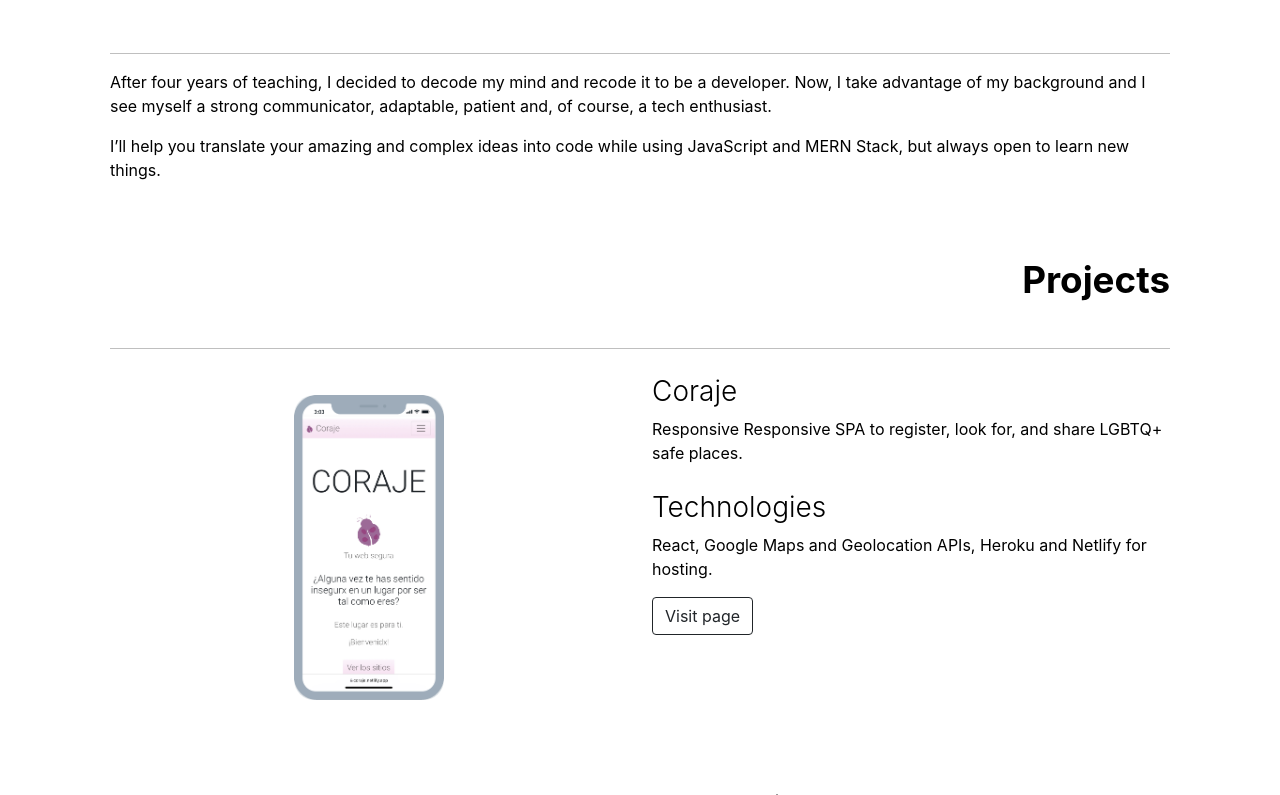
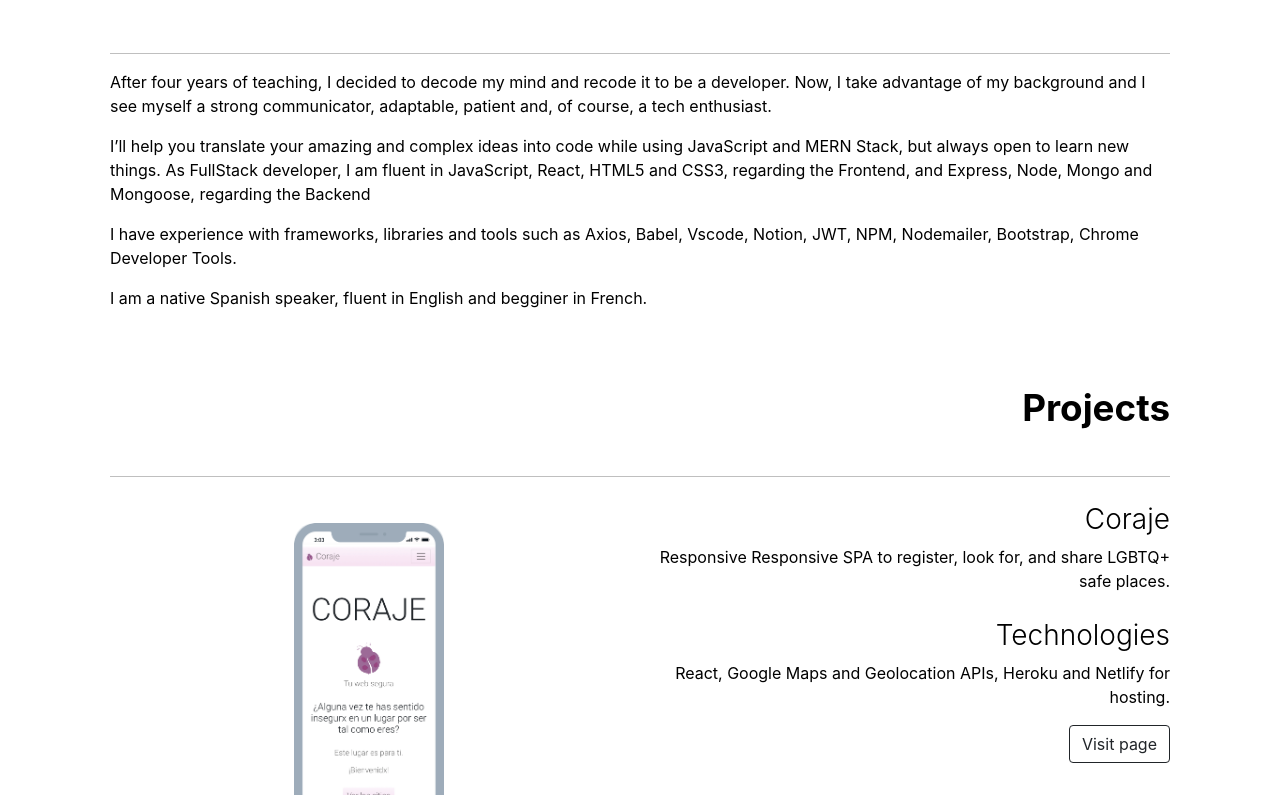
Before and after one commit to ferbperdomo/ferbperdomo.github.io, a React (Create React App) app in the folder portfolio/: page / in a window 1280 px wide. Shown: the part 785-1580 px from the top of the page. Built offline with nearby package versions, Linux system fonts and the light colour scheme.

Commit message:
text align

```diff
--- a/portfolio/src/pages/IndexPage/IndexPage.css
+++ b/portfolio/src/pages/IndexPage/IndexPage.css
@@ -94,6 +94,10 @@ a {
     justify-content: center;
 }
 
+#projects {
+    text-align: right;
+}
+
 #projects .container {
     padding: 40px 40px 0 40px;
 }
--- a/portfolio/src/pages/IndexPage/IndexPage.jsx
+++ b/portfolio/src/pages/IndexPage/IndexPage.jsx
@@ -41,7 +41,9 @@ const IndexPage = () => {
                         </p>
                         <p>
                             I’ll help you translate your amazing and complex ideas into code while using JavaScript and MERN Stack, but always open to learn new things.
-                        </p>
+                            As FullStack developer, I am fluent in JavaScript, React, HTML5 and CSS3, regarding the Frontend, and Express, Node, Mongo and Mongoose, regarding the Backend </p>
+                        <p>I have experience with frameworks, libraries and tools such as Axios, Babel, Vscode, Notion, JWT, NPM, Nodemailer, Bootstrap, Chrome Developer Tools.</p>
+                        <p>I am a native Spanish speaker, fluent in English and begginer in French.  </p>
                     </article>
                 </Container>
             </section>
```
